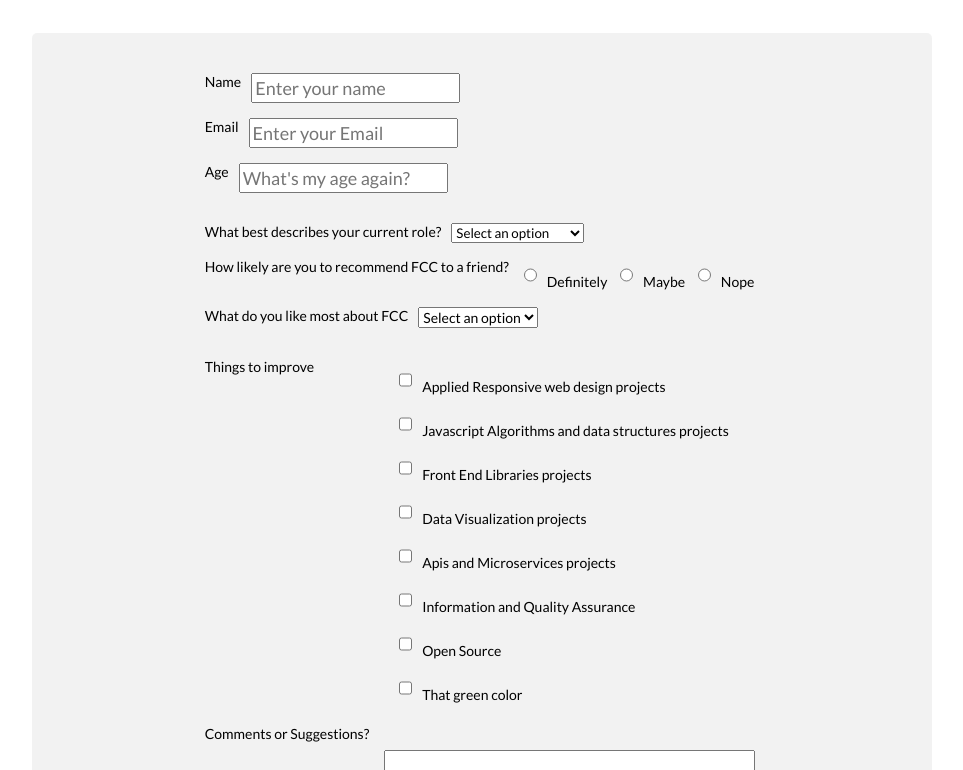
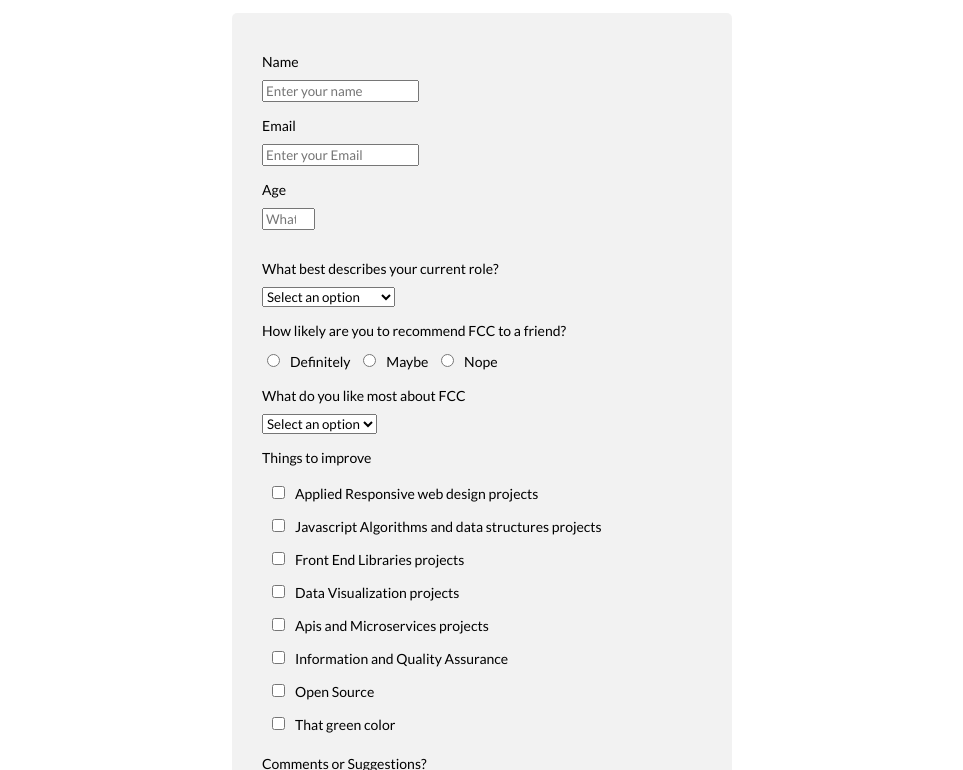
Before and after one commit to tannergaucher/fcc-survey, a plain HTML site: page index.html in a window 1280 px wide. Shown: the part 110-880 px from the top of the page, without its empty margins (158-1121 px from the left). Drawn offline with Linux system fonts and the light colour scheme.

Commit message:
tests passing

```diff
--- a/css/style.css
+++ b/css/style.css
@@ -1,5 +1,5 @@
-.main {
-  width: 900px;
+#main {
+  width: 500px;
   margin: 0 auto;
   margin-top: 30px;
   margin-bottom: 30px;
@@ -10,7 +10,6 @@
   text-align: center;
   font-size: 14px;
   display: flex;
-  justify-content: center;
 }
 
 * {
@@ -18,14 +17,12 @@
   font-family: 'Lato', sans-serif;
 }
 
-input {
-  height: 24px;
-  font-size: 18px;
+.row {
+  display: flex;
+  flex-direction: column;
+  align-items: flex-start;
 }
 
-#dropdown {
-  font-size: 14px;
-}
 
 #title {
   display: flex;
@@ -42,57 +39,27 @@ input {
   margin: 20px;
 }
 
-#name {
-  display: flex;
-}
-
-#email {
-  display: flex;
-}
-
-#number {
-  display: flex;
-}
-
 #role {
   display: flex;
   margin-top: 20px
-}
-
-#reccomend {
-  display: flex;
-}
-
-#like {
-  display: flex;
-}
-
-#improve {
-  display: flex;
-  margin-top: 20px;
 }
 
 #improve-label {
   margin-right: 70px;
 }
 
-#improve-options {
-  display: flex;
-  flex-direction: column;
-  text-align: left;
+#comments label {
+  margin-right: 10px;
 }
 
 #comments {
-  display: flex;
-}
-
-#comments label {
-  margin-right: 10px;
+  margin-right: auto;
 }
 
 textarea {
   margin-top: 30px;
   flex-shrink: 1;
+  width: 100%;
 }
 
 button {
@@ -117,9 +84,7 @@ button {
   .main {
     width: 100%;
   }
-  .row {
-    flex-direction: column;
-  }
+
   input {
     width: 100%;
     padding: 5px;
--- a/index.html
+++ b/index.html
@@ -9,39 +9,38 @@
 </head>
 
 <body>
-  <div id="title" class="">
-    <h1>FCC Feedback</h1>
+
+  <h1 id="title" >FCC Feedback</h1>
+  <div>
+    <p id="description">Help us improve</p>
   </div>
-  <div id="description" class="">
-    <h4>Help us improve</h4>
-  </div>
-  <div id="main" class="main">
-    <div id="survey-form" class="">
-      <div id="name" class="row">
-        <div id="name-label" class="">Name</div>
-        <input type="text" name="" placeholder="Enter your name">
+  <div id="main">
+    <form id="survey-form">
+      <div id="name-row" class="row">
+        <label id="name-label">Name</label>
+        <input id="name" type="text" placeholder="Enter your name" required>
       </div>
 
-      <div id="email" class="row">
-        <div id="email-label" class="">Email</div>
-        <input type="text" name="" placeholder="Enter your Email">
+      <div id="email-row" class="row">
+        <label id="email-label" class="">Email</label>
+        <input id="email" type="email" placeholder="Enter your Email" required>
       </div>
 
-      <div id="number" class="row">
-        <div id="number-label" class="">Age</div>
-        <input type="number" name="" placeholder="What's my age again?">
+      <div id="number-row" class="row">
+        <label id="number-label" class="">Age</label>
+        <input id="number" type="number" min="1" max="134" placeholder="What's my age again?">
       </div>
 
       <div id="role" class="row">
         <div id="title-label" class="">What best describes your current role?</div>
         <select name="text">
-          <optgroup label="">
+          <optgroup>
             <option value="" selected>Select an option</option>
-            <option value="">Student</option>
-            <option value="" >Part-time learner</option>
-            <option value="">Full- time learner</option>
-            <option value="">Aint tellin' you</option>
-            <option value="">Other</option>
+            <option value="student">Student</option>
+            <option value="part-time" >Part-time learner</option>
+            <option value="full-time">Full- time learner</option>
+            <option value="aint tellin">Aint tellin' you</option>
+            <option value="other">Other</option>
           </optgroup>
           </select>
       </div>
@@ -49,63 +48,63 @@
       <div id="reccomend" class="row">
         <div id="reccomend-label" class="">How likely are you to recommend FCC to a friend?</div>
         <div class="reccomend-options">
-          <input type="radio" id="radioButton"><label for="">Definitely</label>
-          <input type="radio" id="radioButton"><label for="">Maybe</label>
-          <input type="radio" id="radioButton"><label for="">Nope</label>
+          <input type="radio" name="reccomend" value="Definitely"><label for="">Definitely</label>
+          <input type="radio" name="reccomend" value="Maybe"><label for="">Maybe</label>
+          <input type="radio" name="reccomend" value="Nope"><label for="">Nope</label>
         </div>
       </div>
 
       <div id="like" class="row">
         <div id="like-label" class="">What do you like most about FCC</div>
         <select id="dropdown" name="text">
-            <option value="" selected>Select an option</option>
-            <option value="">Challenges</option>
-            <option value="" >Projects</option>
-            <option value="">Community</option>
-            <option value="">Open source</option>
-            <option value="">Dat green color</option>
+            <option name="like" value="Select an option" selected>Select an option</option>
+            <option name="like" value="Challenges">Challenges</option>
+            <option name="like" value="Projects" >Projects</option>
+            <option name="like" value="Community">Community</option>
+            <option name="like" value="Open Source">Open source</option>
+            <option name="like" value="Dat green color">Dat green color</option>
           </select>
       </div>
 
       <div id="improve" class="row">
-        <div id="improve-label" class="">Things to improve</div>
-        <div id="improve-options" class="">
+        <div id="improve-label">Things to improve</div>
+        <div id="improve-options" class="row">
           <div class="">
-            <input type="checkbox" id="radioButton"><label for="">Applied Responsive web design projects</label>
+            <input type="checkbox" id="radioButton" value="Applied Responsive web design projects"><label for="">Applied Responsive web design projects</label>
           </div>
           <div class="">
-            <input type="checkbox" id="radioButton"><label for="">Javascript Algorithms and data structures projects</label>
+            <input type="checkbox" id="radioButton" value="Javascript Algorithms and data structures projects"><label for="">Javascript Algorithms and data structures projects</label>
           </div>
           <div class="">
-            <input type="checkbox" id="radioButton"><label for="">Front End Libraries projects</label>
+            <input type="checkbox" id="radioButton" value="Front End Libraries projects"><label for="">Front End Libraries projects</label>
           </div>
           <div class="">
-            <input type="checkbox" id="radioButton"><label for="">Data Visualization projects</label>
+            <input type="checkbox" id="radioButton" value="Data Visualization projects"><label for="">Data Visualization projects</label>
           </div>
           <div class="">
-            <input type="checkbox" id="radioButton"><label for="">Apis and Microservices projects</label>
+            <input type="checkbox" id="radioButton" value="Apis and Microservices projects"><label for="">Apis and Microservices projects</label>
           </div>
           <div class="">
-            <input type="checkbox" id="radioButton"><label for="">Information and Quality Assurance</label>
+            <input type="checkbox" id="radioButton" value="Information and Quality Assurance"><label for="">Information and Quality Assurance</label>
           </div>
           <div class="">
-            <input type="checkbox" id="radioButton"><label for="">Open Source</label>
+            <input type="checkbox" id="radioButton" value="Open Source"><label for="">Open Source</label>
           </div>
           <div class="">
-            <input type="checkbox" id="radioButton"><label for="">That green color</label>
+            <input type="checkbox" id="radioButton" value="That green color"><label for="">That green color</label>
           </div>
         </div>
       </div>
 
       <div id="comments" class="row">
-        <label for="">Comments or Suggestions?</label>
+        <label>Comments or Suggestions?</label>
         <textarea name="name" rows="7" cols="50" placeholder=""></textarea>
       </div>
-
-      <button type="button" name="button">Submit</button>
-    </div>
+      <input id="submit" type="submit"></input>
+    </form>
   </div>
   <script src="js/index.js"></script>
+  <script src="https://gitcdn.link/repo/freeCodeCamp/testable-projects-fcc/master/build/bundle.js"></script>
 </body>
 
 </html>
```
